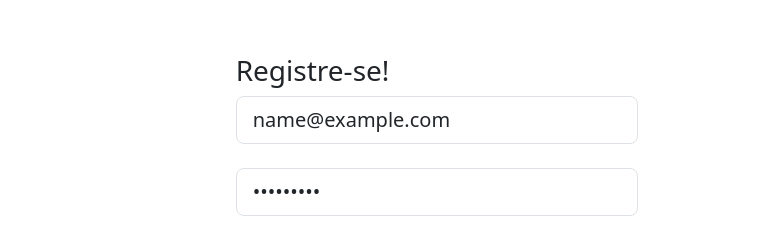
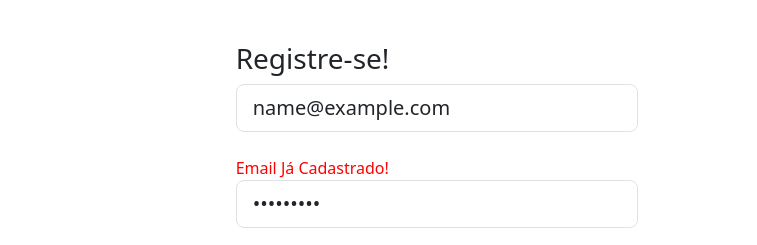
Before and after one commit to y0usad/lojavirtualsomativa2, a plain HTML site: page frontend/registrar.html in a window 1280 px wide. Both pictures are taken after typing "name@example.com", "Sample123" into the empty fields and a click on the button "Criar Conta". Shown: the part 172-417 px from the top of the page, 523-1280 px from the left. Drawn offline with nearby package versions, Linux system fonts and the light colour scheme; no server answers.

Commit message:
add : msg email ja cadastrado

```diff
--- a/frontend/registrar.html
+++ b/frontend/registrar.html
@@ -47,6 +47,7 @@
                   placeholder="Seu email"
                 />
               </div>
+              <span style="color: red" id="MsgErroLogin"></span>
 
               <!-- Password input -->
               <div data-mdb-input-init class="form-outline mb-3">
--- a/frontend/scripts/auth.js
+++ b/frontend/scripts/auth.js
@@ -28,5 +28,7 @@ async function criarConta(event) {
     window.location.href = "/";
   } catch (error) {
     console.log(error);
+    const erroSpan = document.getElementById("MsgErroLogin");
+    erroSpan.innerText = "Email Já Cadastrado!";
   }
 }
```
Also changed, not shown: 1 other file.
